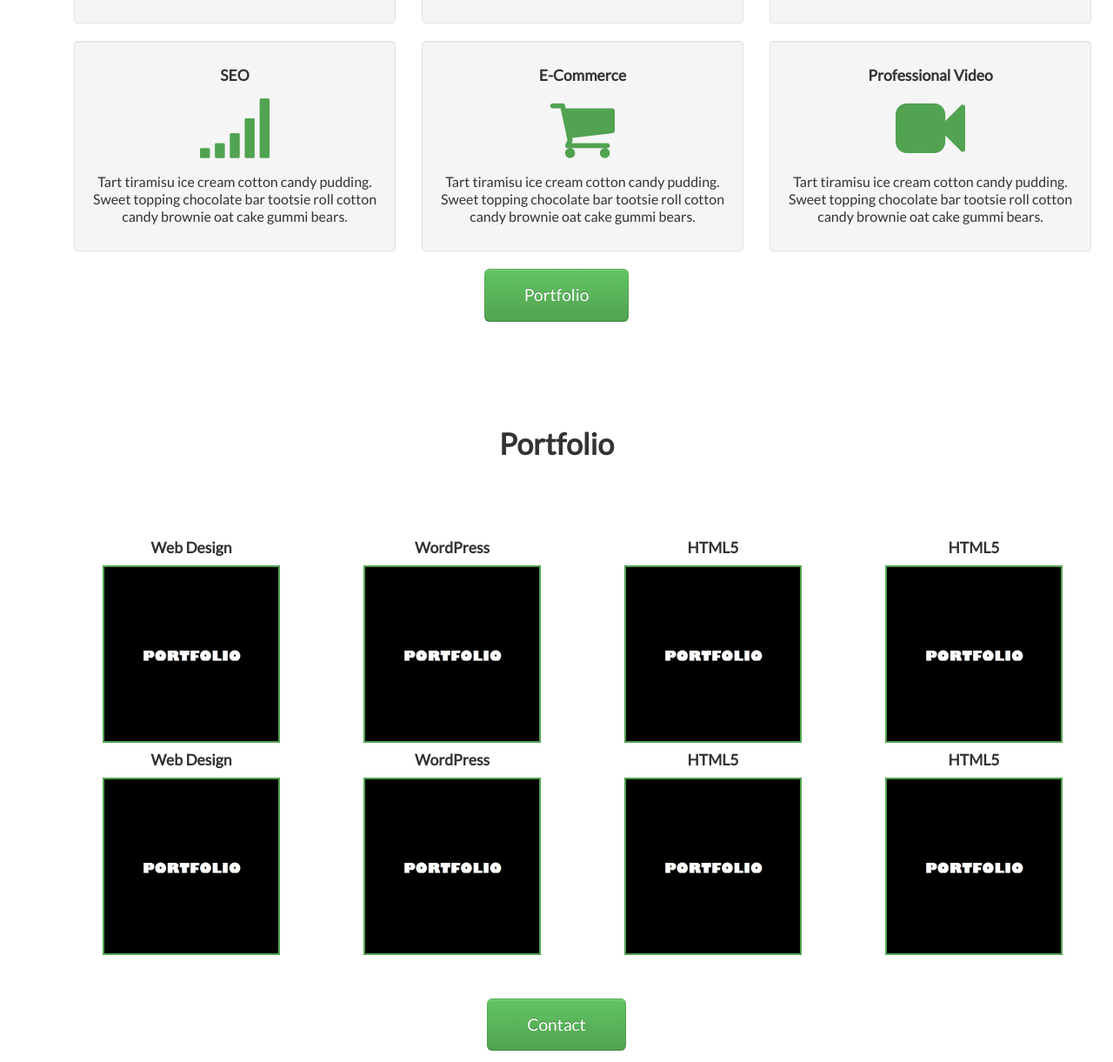
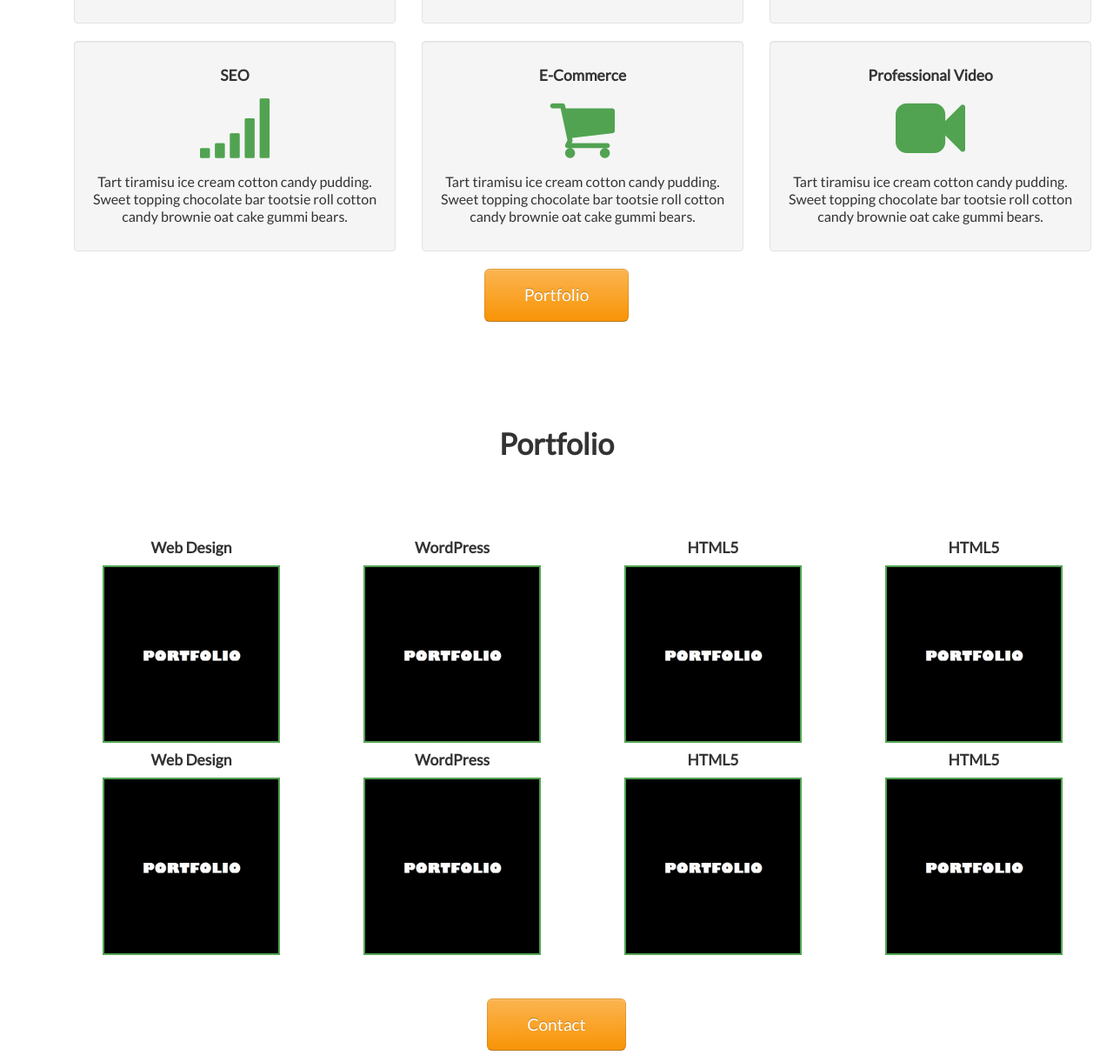
Before and after one commit to ziaprog/ziaprog.github.io, a plain HTML site: page index.html in a window 1280 px wide. Shown: the part 1054-2275 px from the top of the page at 87% size. Drawn offline with nearby package versions, Linux system fonts and the light colour scheme.

Commit message:
Update index.html

```diff
--- a/index.html
+++ b/index.html
@@ -48,7 +48,7 @@
 				<p class="lead">I am a Web Developer and blogger from Bangalore.</p>
 				<p>When I'm not designing, I'm probably hanging out with my friends. playing computer games, watching movies, listening to music and  chatting with friends.</p>
 				<h3>I design and build amazing things.</h3>
-				<p style="margin-top:50px;"><a href="#work" class="btn btn-success btn-large">Know More</a></p>
+				<p style="margin-top:50px;"><a href="#work" class="btn btn-warning btn-large">Know More</a></p>
 			</div>
 				</div>
 			</div>
@@ -99,7 +99,7 @@
 			</div>
 
 		</div>
-		<p style="text-align:center; margin-top:50px;"><a href="#portfolio" class="btn btn-success btn-large">Portfolio</a></p>
+		<p style="text-align:center; margin-top:50px;"><a href="#portfolio" class="btn btn-warning btn-large">Portfolio</a></p>
 	</div>
 </div>
 
@@ -146,7 +146,7 @@
 
 		</div>
     </div>
-	<p style="text-align:center; margin-top:50px;"><a href="#contact" class="btn btn-success btn-large">Contact</a></p>
+	<p style="text-align:center; margin-top:50px;"><a href="#contact" class="btn btn-warning btn-large">Contact</a></p>
 </div>
 <div class="container" id="contact">
     <div class="row-fluid">
```
